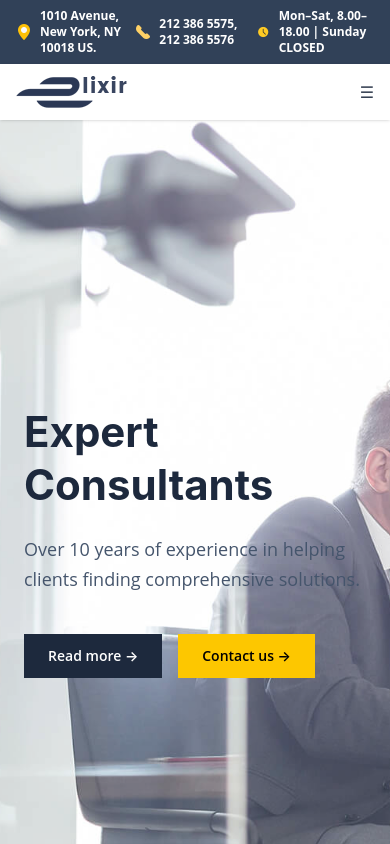
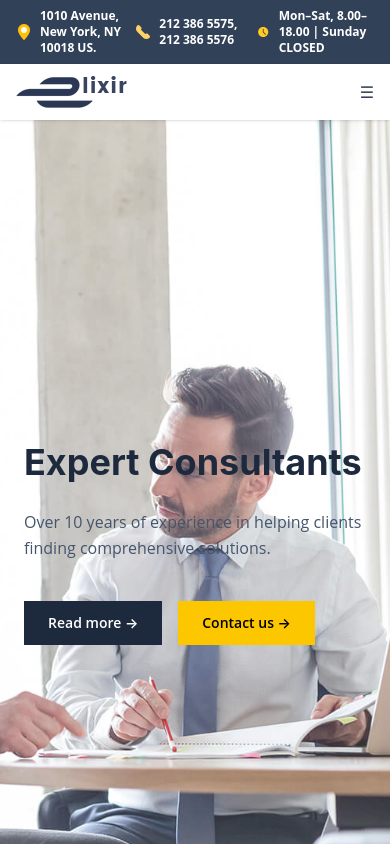
Before and after one commit to rithin45/sample_demo, a React (Vite) app: page / in a window 390 px wide. Shown: the top 844 px of the page. Built offline with nearby package versions, Linux system fonts and the light colour scheme.

Commit message:
Update site

```diff
--- a/src/contacts/Contact.jsx
+++ b/src/contacts/Contact.jsx
@@ -17,13 +17,17 @@ const Contact = () => {
   return (
     <div>
       {/* Page Header */}
-            <section className="relative h-[320px] md:h-[420px] flex items-end overflow-hidden">
+            <section className="relative h-[200px] sm:h-[280px] md:h-[420px] flex items-end overflow-hidden w-full">
 
               {/* Background Image */}
               <div
-                className="absolute inset-0 bg-cover bg-center"
+                className="absolute inset-0 bg-cover bg-center bg-no-repeat"
                 style={{
                   backgroundImage: `url(${headImage})`,
+                  backgroundSize: 'cover',
+                  backgroundPosition: 'center',
+                  width: '100%',
+                  height: '100%'
                 }}
               />
 
--- a/src/gettingstarted/GettingStarted.jsx
+++ b/src/gettingstarted/GettingStarted.jsx
@@ -16,13 +16,17 @@ const GettingStarted = () => {
   return (
     <div>
       {/* Page Header */}
-            <section className="relative h-[320px] md:h-[420px] flex items-end overflow-hidden">
+            <section className="relative h-[200px] sm:h-[280px] md:h-[420px] flex items-end overflow-hidden w-full">
 
               {/* Background Image */}
               <div
-                className="absolute inset-0 bg-cover bg-center"
+                className="absolute inset-0 bg-cover bg-center bg-no-repeat"
                 style={{
                   backgroundImage: `url(${headImage})`,
+                  backgroundSize: 'cover',
+                  backgroundPosition: 'center',
+                  width: '100%',
+                  height: '100%'
                 }}
               />
 
--- a/src/home/Heroo.jsx
+++ b/src/home/Heroo.jsx
@@ -1,7 +1,6 @@
 import React, { useState } from "react";
 import { Swiper, SwiperSlide } from "swiper/react";
 import { Autoplay, EffectFade } from "swiper/modules";
-// eslint-disable-next-line no-unused-vars
 import { motion } from "framer-motion";
 
 import "swiper/css";
@@ -41,18 +40,25 @@ const Heroo = () => {
         loop
         autoplay={{ delay: 5000 }}
         onSlideChange={(swiper) => setActiveIndex(swiper.realIndex)}
-        className="min-h-screen"
+        className="h-[100svh]"
       >
         {slides.map((slide, index) => (
           <SwiperSlide key={index}>
-            <section
-              className="relative min-h-screen bg-cover bg-center"
-              style={{ backgroundImage: `url(${slide.image})` }}
-            >
-              {/* Light overlay */}
+            <section className="relative h-[100svh] overflow-hidden">
+              {/* Background Image - Fixed for all devices */}
+              <div
+                className="absolute inset-0 bg-no-repeat"
+                style={{
+                  backgroundImage: `url(${slide.image})`,
+                  backgroundSize: 'cover',
+                  backgroundPosition: 'center right'
+                }}
+              />
+
+              {/* Overlay */}
               <div className="absolute inset-0 bg-white/20"></div>
 
-              <div className="relative max-w-7xl mx-auto px-6 lg:px-20 min-h-screen flex items-center">
+              <div className="relative max-w-7xl mx-auto px-6 lg:px-20 h-[100svh] flex items-center">
                 <div className="max-w-2xl text-slate-800">
 
                   {/* TITLE */}
@@ -64,7 +70,7 @@ const Heroo = () => {
                         : { opacity: 0, y: 40 }
                     }
                     transition={{ duration: 0.8, ease: "easeOut" }}
-                    className="text-[42px] lg:text-[52px] font-bold leading-tight mb-6"
+                    className="text-[36px] sm:text-[42px] lg:text-[52px] font-bold leading-tight mb-6"
                   >
                     {slide.title}
                   </motion.h1>
@@ -78,7 +84,7 @@ const Heroo = () => {
                         : { opacity: 0, y: 40 }
                     }
                     transition={{ duration: 0.8, delay: 0.15, ease: "easeOut" }}
-                    className="text-[18px] lg:text-[20px] leading-relaxed mb-10 text-slate-600"
+                    className="text-[16px] sm:text-[18px] lg:text-[20px] leading-relaxed mb-10 text-slate-600"
                   >
                     {slide.text}
                   </motion.p>
@@ -92,7 +98,7 @@ const Heroo = () => {
                         : { opacity: 0, y: 40 }
                     }
                     transition={{ duration: 0.8, delay: 0.3, ease: "easeOut" }}
-                    className="flex gap-4"
+                    className="flex flex-wrap gap-4"
                   >
                     <a
                       href="/services"
@@ -108,6 +114,7 @@ const Heroo = () => {
                       Contact us →
                     </a>
                   </motion.div>
+
                 </div>
               </div>
             </section>
--- a/src/services/Serv.jsx
+++ b/src/services/Serv.jsx
@@ -81,13 +81,17 @@ const Serv = () => {
   return (
     <div>
       {/* Page Header */}
-      <section className="relative h-[320px] md:h-[420px] flex items-end overflow-hidden">
+      <section className="relative h-[200px] sm:h-[280px] md:h-[420px] flex items-end overflow-hidden w-full">
 
         {/* Background Image */}
         <div
-          className="absolute inset-0 bg-cover bg-center"
+          className="absolute inset-0 bg-cover bg-center bg-no-repeat"
           style={{
             backgroundImage: `url(${headImage})`,
+            backgroundSize: 'cover',
+            backgroundPosition: 'center',
+            width: '100%',
+            height: '100%'
           }}
         />
 
```
